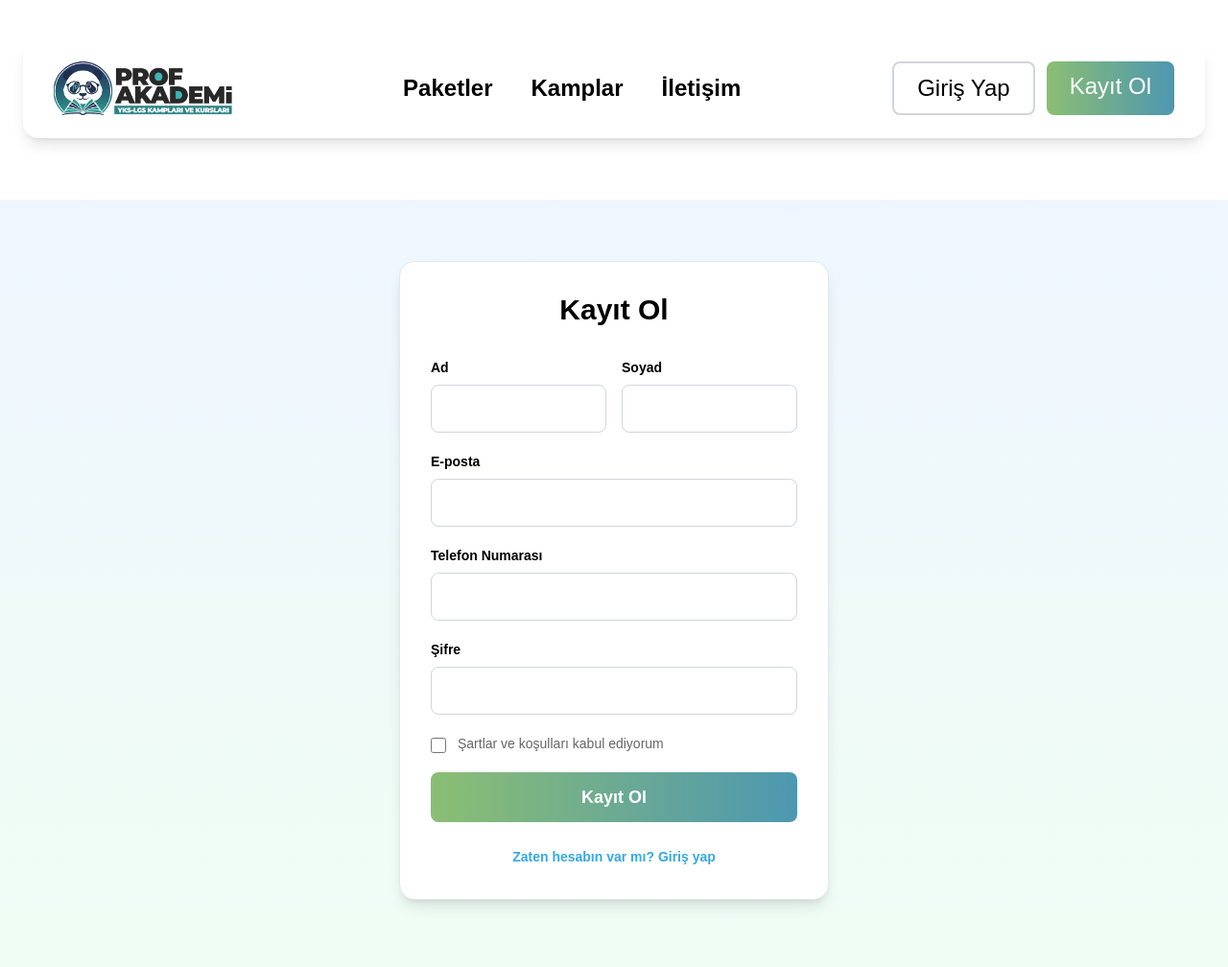
After one commit to MahmudHudayiTaner/prof_akademi, a Flask app: template app/templates/auth/register.html in a window 1280 px wide. The commit adds this page. Shown: the whole page at 96% size. Run offline with Flask 3, Linux system fonts and the light colour scheme; the template is opened without the code that fills it: values that come from a table or form of the project are taken from there, others are empty; some libraries are stand-ins or nearby versions; some web fonts are replaced.

Commit message:
Kayıt özelliği eklendi

```diff
--- /dev/null
+++ b/app/auth/forms.py
@@ -0,0 +1,29 @@
+from flask_wtf import FlaskForm
+from wtforms import StringField, PasswordField, SubmitField, BooleanField
+from wtforms.validators import DataRequired, Email, ValidationError
+from app.models import User
+
+class RegistrationForm(FlaskForm):
+    first_name = StringField('Ad', validators=[DataRequired()])
+    last_name = StringField('Soyad', validators=[DataRequired()])
+    email = StringField('E-posta', validators=[DataRequired(), Email()])
+    phone = StringField('Telefon Numarası', validators=[DataRequired()])
+    password = PasswordField('Şifre', validators=[DataRequired()])
+    accept_terms = BooleanField('Şartlar ve koşulları kabul ediyorum', validators=[DataRequired()])
+    submit = SubmitField('Kayıt Ol')
+
+    def validate_email(self, email):
+        user = User.query.filter_by(email=email.data).first()
+        if user:
+            raise ValidationError('Bu e-posta adresi zaten kullanımda.')
+
+    def validate_phone(self, phone):
+        user = User.query.filter_by(phone=phone.data).first()
+        if user:
+            raise ValidationError('Bu telefon numarası zaten kullanımda.')
+
+class LoginForm(FlaskForm):
+    email = StringField('E-posta', validators=[DataRequired(), Email()])
+    password = PasswordField('Şifre', validators=[DataRequired()])
+    remember_me = BooleanField('Beni Hatırla')
+    submit = SubmitField('Giriş Yap')
--- /dev/null
+++ b/app/templates/auth/register.html
@@ -0,0 +1,64 @@
+{% extends "base.html" %}
+
+{% block content %}
+<section class="min-h-screen bg-gradient-to-b from-blue-50 to-green-50 py-16 px-6">
+    <div class="max-w-md mx-auto">
+        <div class="bg-white rounded-2xl shadow-lg border border-gray-200 p-8">
+            <h2 class="text-3xl font-bold text-text-dark text-center mb-8">Kayıt Ol</h2>
+            <form method="POST" action="" class="space-y-5">
+                {{ form.hidden_tag() }}
+                <div class="grid grid-cols-1 md:grid-cols-2 gap-4">
+                    <div>
+                        <label class="block text-sm font-semibold text-text-dark mb-2">{{ form.first_name.label.text }}</label>
+                        {{ form.first_name(class="w-full rounded-lg border border-gray-300 px-4 py-3 focus:outline-none focus:ring-2 focus:ring-accent-blue") }}
+                        {% for error in form.first_name.errors %}
+                            <p class="mt-2 text-sm text-warning">{{ error }}</p>
+                        {% endfor %}
+                    </div>
+                    <div>
+                        <label class="block text-sm font-semibold text-text-dark mb-2">{{ form.last_name.label.text }}</label>
+                        {{ form.last_name(class="w-full rounded-lg border border-gray-300 px-4 py-3 focus:outline-none focus:ring-2 focus:ring-accent-blue") }}
+                        {% for error in form.last_name.errors %}
+                            <p class="mt-2 text-sm text-warning">{{ error }}</p>
+                        {% endfor %}
+                    </div>
+                </div>
+                <div>
+                    <label class="block text-sm font-semibold text-text-dark mb-2">{{ form.email.label.text }}</label>
+                    {{ form.email(class="w-full rounded-lg border border-gray-300 px-4 py-3 focus:outline-none focus:ring-2 focus:ring-accent-blue") }}
+                    {% for error in form.email.errors %}
+                        <p class="mt-2 text-sm text-warning">{{ error }}</p>
+                    {% endfor %}
+                </div>
+                <div>
+                    <label class="block text-sm font-semibold text-text-dark mb-2">{{ form.phone.label.text }}</label>
+                    {{ form.phone(class="w-full rounded-lg border border-gray-300 px-4 py-3 focus:outline-none focus:ring-2 focus:ring-accent-blue") }}
+                    {% for error in form.phone.errors %}
+                        <p class="mt-2 text-sm text-warning">{{ error }}</p>
+                    {% endfor %}
+                </div>
+                <div>
+                    <label class="block text-sm font-semibold text-text-dark mb-2">{{ form.password.label.text }}</label>
+                    {{ form.password(class="w-full rounded-lg border border-gray-300 px-4 py-3 focus:outline-none focus:ring-2 focus:ring-accent-blue") }}
+                    {% for error in form.password.errors %}
+                        <p class="mt-2 text-sm text-warning">{{ error }}</p>
+                    {% endfor %}
+                </div>
+                <div>
+                    <label class="flex items-start gap-3">
+                        {{ form.accept_terms(class="mt-1 h-4 w-4 rounded border-gray-300 text-accent-blue focus:ring-accent-blue") }}
+                        <span class="text-sm text-text-gray">{{ form.accept_terms.label.text }}</span>
+                    </label>
+                    {% for error in form.accept_terms.errors %}
+                        <p class="mt-2 text-sm text-warning">{{ error }}</p>
+                    {% endfor %}
+                </div>
+                {{ form.submit(class="w-full py-3 rounded-lg bg-gradient-button text-white font-bold text-lg hover:opacity-90 transition") }}
+            </form>
+            <div class="mt-6 text-center">
+                <a href="{{ url_for('auth.login') }}" class="text-sm font-semibold text-accent-blue hover:underline">Zaten hesabın var mı? Giriş yap</a>
+            </div>
+        </div>
+    </div>
+</section>
+{% endblock %}
--- a/app/templates/base.html
+++ b/app/templates/base.html
@@ -37,6 +37,61 @@
     {% block extra_head %}{% endblock %}
 </head>
 <body class="font-sans antialiased">
+    {% block navbar %}
+    <header class="max-w-7xl mx-auto px-6 mb-16 mt-10">
+        <div class="bg-white rounded-2xl shadow-lg px-8 py-5 flex flex-col md:flex-row items-center justify-between">
+            <a href="/" class="flex items-center">
+                <img src="{{ url_for('static', filename='images/logo.png') }}"
+                     alt="Prof Akademi Logo"
+                     class="h-14 md:h-16 w-auto"
+                     onerror="this.style.display='none'; this.nextElementSibling.style.display='block';">
+                <div class="bg-primary-dark text-white px-6 md:px-8 py-3 rounded-lg hidden">
+                    <h1 class="text-xl md:text-2xl font-bold">PROF AKADEMİ</h1>
+                </div>
+            </a>
+
+            <nav class="flex gap-10 mt-6 md:mt-0">
+                <a href="#paketler" class="text-[24px] font-bold hover:text-accent-lightGreen transition">Paketler</a>
+                <a href="#kamplar" class="text-[24px] font-bold hover:text-accent-lightGreen transition">Kamplar</a>
+                <a href="#iletisim" class="text-[24px] font-bold hover:text-accent-lightGreen transition">İletişim</a>
+            </nav>
+
+            <div class="flex gap-3 mt-6 md:mt-0">
+                {% if current_user.is_authenticated %}
+                    <a href="{{ url_for('auth.logout') }}" class="px-6 py-2 text-[24px] bg-gradient-button text-white rounded-lg hover:opacity-90 font-medium">Çıkış Yap</a>
+                {% else %}
+                    <a href="{{ url_for('auth.login') }}" class="px-6 py-2 text-[24px] border-2 border-gray-300 rounded-lg hover:bg-gray-100 font-medium">Giriş Yap</a>
+                    <a href="{{ url_for('auth.register') }}" class="px-6 py-2 text-[24px] bg-gradient-button text-white rounded-lg hover:opacity-90 font-medium">Kayıt Ol</a>
+                {% endif %}
+            </div>
+        </div>
+    </header>
+    {% endblock %}
+
+    <div class="max-w-7xl mx-auto px-6">
+        {% with messages = get_flashed_messages(with_categories=true) %}
+            {% if messages %}
+                <div class="space-y-3 mb-6">
+                    {% for category, message in messages %}
+                        {% if category == 'success' %}
+                            <div class="rounded-lg border border-green-200 bg-green-50 px-4 py-3 text-green-800">
+                                {{ message }}
+                            </div>
+                        {% elif category == 'danger' %}
+                            <div class="rounded-lg border border-red-200 bg-red-50 px-4 py-3 text-red-800">
+                                {{ message }}
+                            </div>
+                        {% else %}
+                            <div class="rounded-lg border border-gray-200 bg-gray-50 px-4 py-3 text-gray-800">
+                                {{ message }}
+                            </div>
+                        {% endif %}
+                    {% endfor %}
+                </div>
+            {% endif %}
+        {% endwith %}
+    </div>
+
     {% block content %}{% endblock %}
     {% block extra_scripts %}{% endblock %}
 </body>
```
Also changed, not shown: app/__init__.py (+25 -4 lines), app/auth/register.html (added, +52 -0 lines), app/auth/routes.py (+53 -6 lines), app/models.py (+13 -3 lines), app/templates/auth/login.html (added, +41 -0 lines), app/templates/index.html (+20 -9 lines), config.py (+8 -1 lines).
